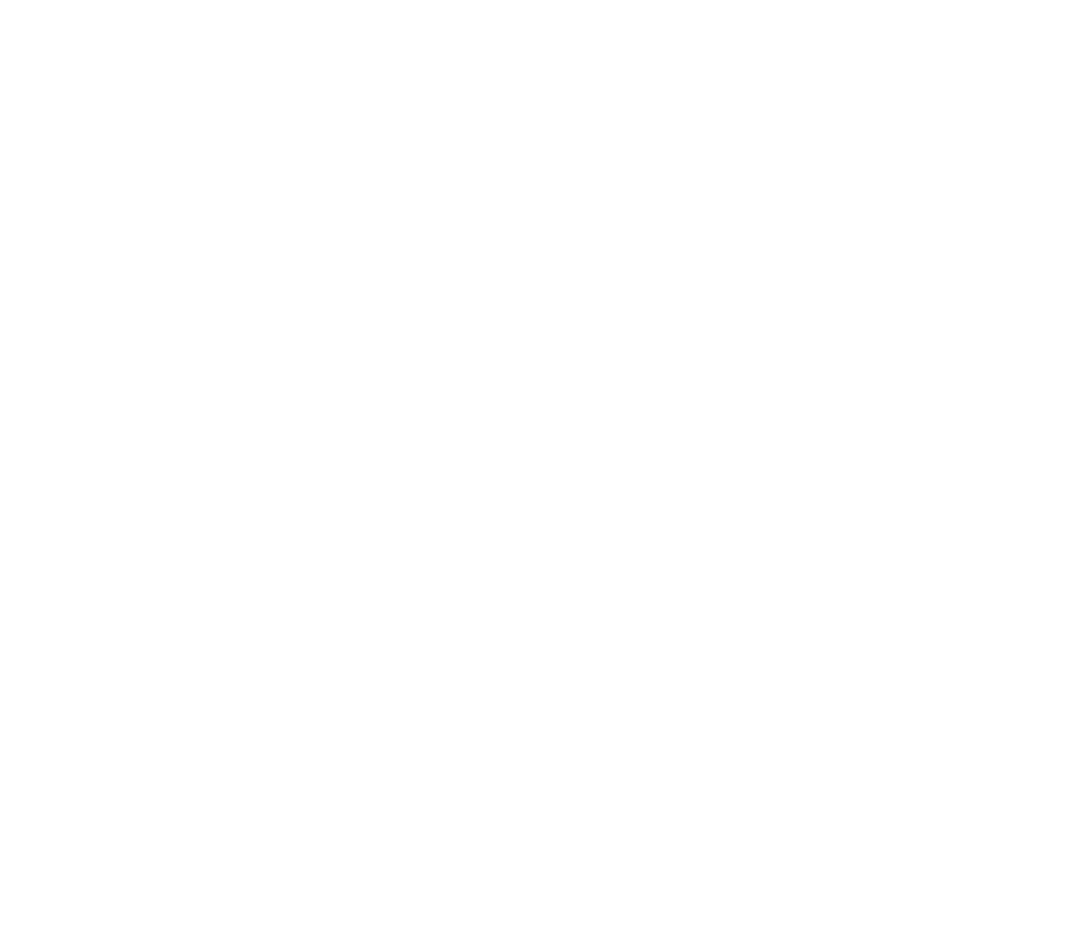
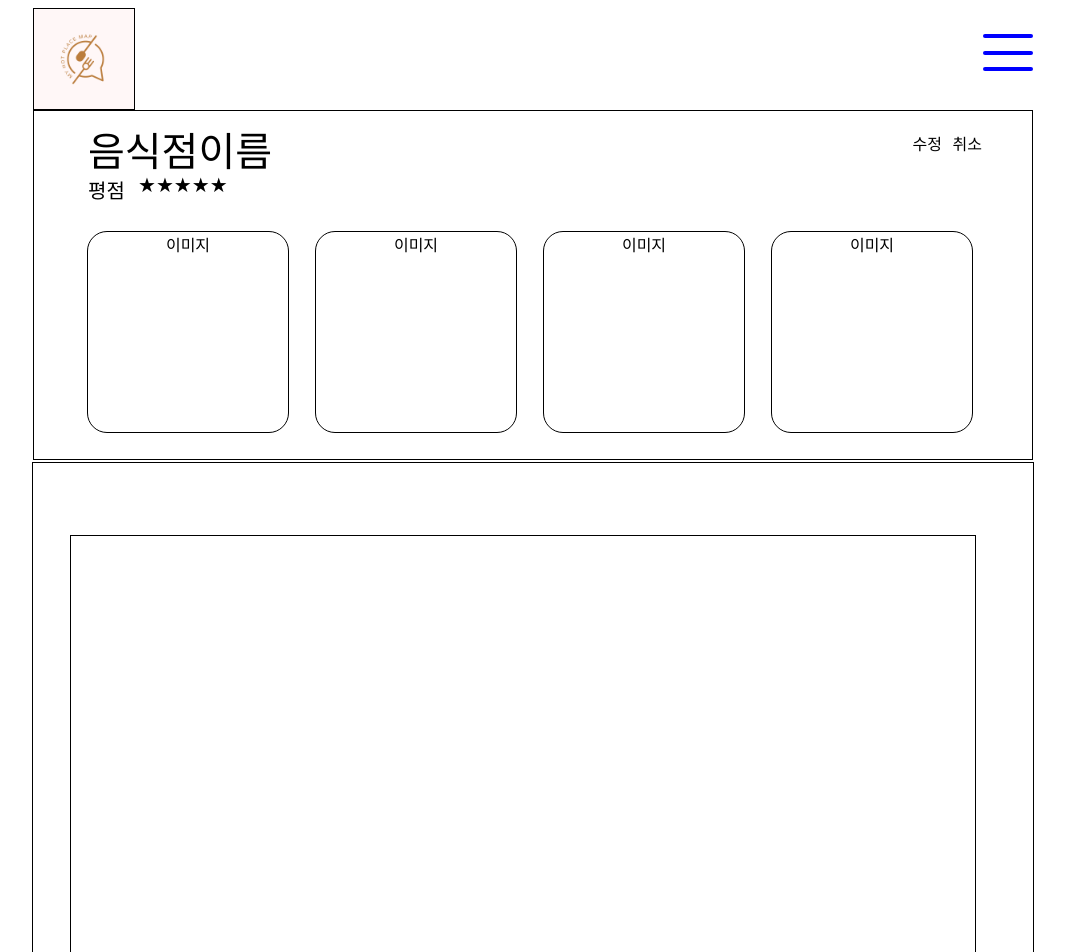
Before and after one commit to ryan9311/project_1, a Next.js app in the folder foodmap/: page /comment/commentUpdated in a window 1280 px wide. Shown: the top 952 px of the page, without its empty margins (107-1172 px from the left). Before the commit the page ends 800 px from the top, so only its background shows below. Built offline with nearby package versions, Linux system fonts and the light colour scheme.

Commit message:
Update페이지 html css / 미완성..

```diff
--- a/foodmap/src/pages/comment/commentUpdated/index.js
+++ b/foodmap/src/pages/comment/commentUpdated/index.js
@@ -1,4 +1,126 @@
+import HeaderNav from '@/components/common/header_nav'
+import styled from '@emotion/styled'
+
 const commentUpdatedPage = () => {
-  return <></>
+  return (
+    <>
+      <HeaderNav></HeaderNav>
+      <div>
+        <RevWrap>
+          <Name>음식점이름</Name>
+          <Grade>평점</Grade>
+          <Star>★★★★★</Star>
+          <ModifyTag>수정</ModifyTag>
+          <CencleTag>취소</CencleTag>
+          <Card>
+            <FoodImg>이미지</FoodImg>
+            <FoodImg>이미지</FoodImg>
+            <FoodImg>이미지</FoodImg>
+            <FoodImg>이미지</FoodImg>
+          </Card>
+        </RevWrap>
+        <TextWrap>
+          {/* <h1>댓글</h1> */}
+          <GradeText></GradeText>
+        </TextWrap>
+      </div>
+    </>
+  )
 }
 export default commentUpdatedPage
+
+export const RevWrap = styled.div`
+  position: relative;
+  border: 1px solid black;
+  box-sizing: border-box;
+  // border-radius: 10px;
+  margin: 0 auto;
+  margin-bottom: 2px;
+  display: flex;
+  padding: 20px;
+  width: 1000px;
+  height: 350px;
+`
+export const Name = styled.div`
+  position: absolute;
+  left: 50px;
+  top: 5px;
+  font-size: 40px;
+  margin: 4px 4px;
+`
+
+export const Grade = styled.div`
+  position: absolute;
+  left: 50px;
+  top: 60px;
+  font-size: 20px;
+  margin: 4px 4px;
+`
+
+export const Card = styled.div`
+  position: relative;
+  box-sizing: border-box;
+  margin: 70px auto;
+  display: flex;
+  padding: 20px;
+  width: 1000px;
+  height: 200px;
+  // border: 1px solid black;
+`
+export const Star = styled.div`
+  position: absolute;
+  left: 100px;
+  top: 58px;
+  font-size: 20px;
+  margin: 4px 4px;
+`
+
+export const FoodImg = styled.div`
+  height: 200px;
+  width: 200px;
+  text-align: center;
+  border: 1px solid black;
+  border-radius: 20px;
+  margin: 10px 13px;
+`
+
+export const TextWrap = styled.div`
+  display: flex;
+  margin: 0 auto;
+  flex-direction: column;
+  justify-content: center;
+  width: 1000px;
+  //padding-left: 15px;
+  border: 1px solid black;
+  height: 650px;
+  // padding: 20px;
+  //  border-radius: 15px;
+`
+
+export const commentText = styled.h1`
+  position: absolute;
+  left: 50px;
+  top: 5px;
+  font-size: 40px;
+  margin: 4px 4px;
+`
+export const GradeText = styled.textarea`
+  width: 90%;
+  height: 500px;
+  border: 1px solid black;
+  margin: 20px;
+  margin-left: 37px;
+  font-size: 18px;
+  resize: none;
+`
+
+export const ModifyTag = styled.a`
+  position: absolute;
+  right: 90px;
+  top: 20px;
+`
+export const CencleTag = styled.a`
+  position: absolute;
+  right: 50px;
+  top: 20px;
+`
```
Also changed, not shown: foodmap/src/components/common/reviewCard.js (+7 -0 lines).
